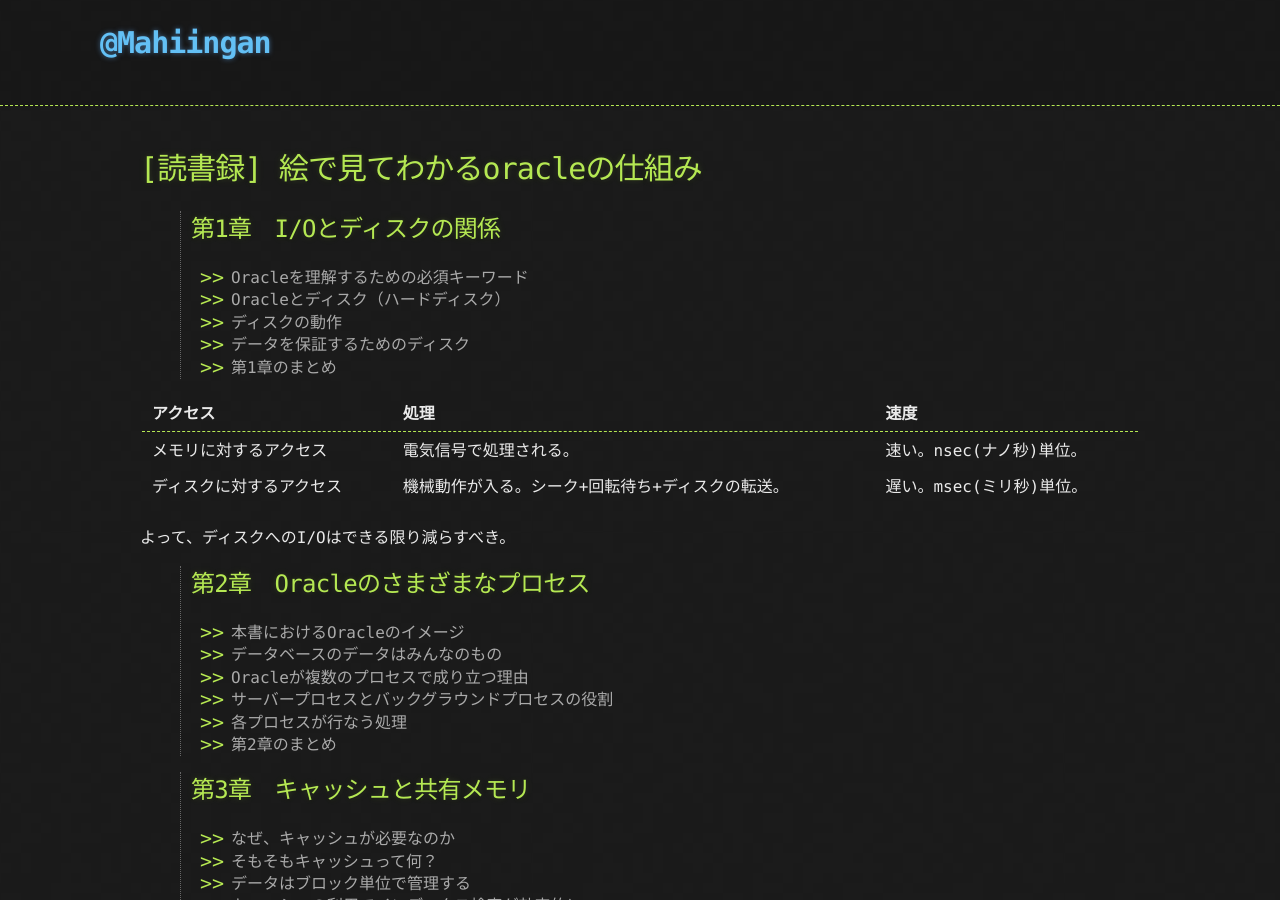
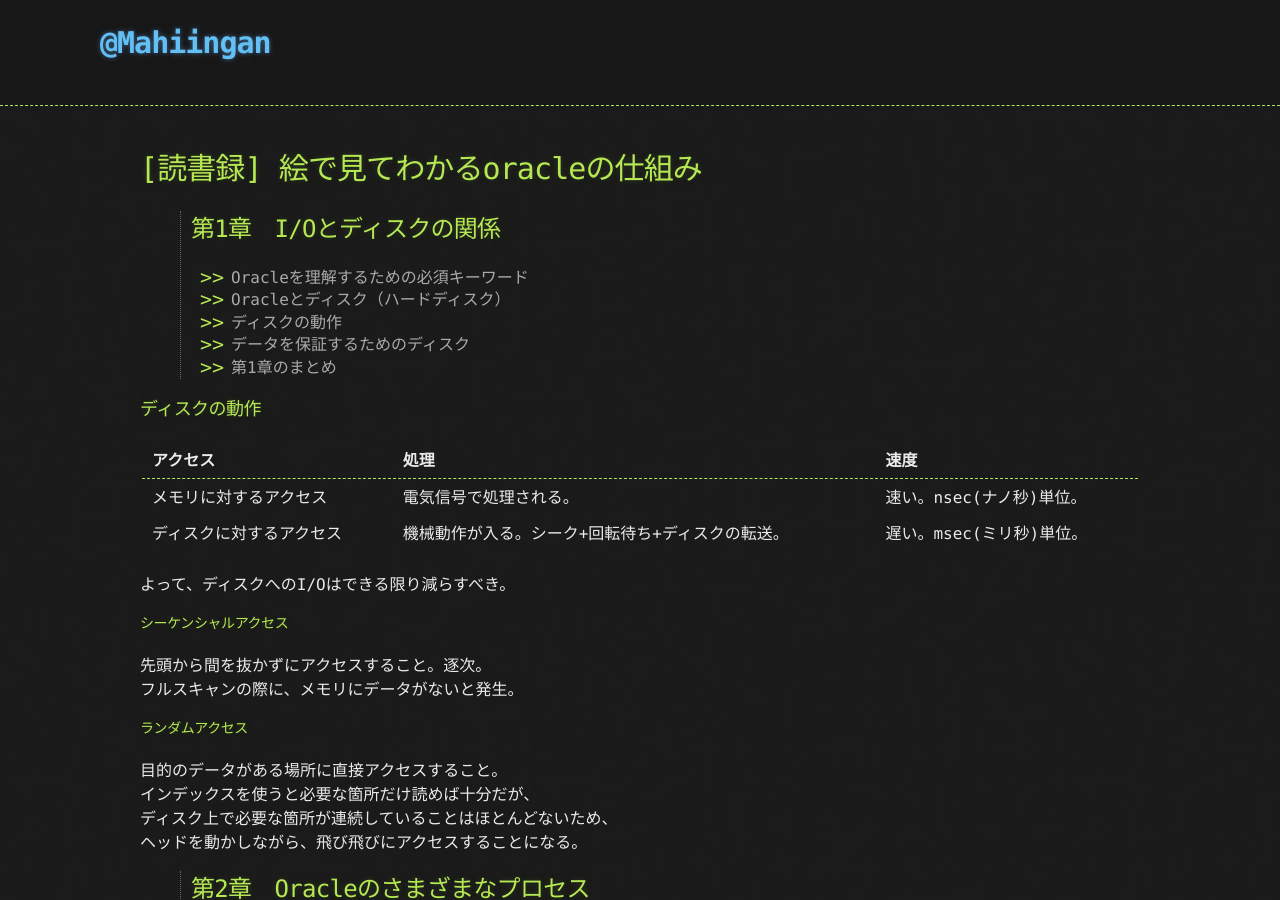
Before and after one commit to Mahiingan/Mahiingan.github.io, a Jekyll site: the page built from docs/readinglog/picture_by_look_at_understand_oracle_mechanism.md, in a window 1280 px wide and 900 px high. Built offline with Jekyll 4.4.1, drawn with Linux system fonts in a browser that asks for light colours; our own code applies the rules of GitHub Pages for plain Markdown files.

Commit message:
Update picture_by_look_at_understand_oracle_mechanism.md

```diff
--- a/docs/readinglog/picture_by_look_at_understand_oracle_mechanism.md
+++ b/docs/readinglog/picture_by_look_at_understand_oracle_mechanism.md
@@ -13,6 +13,8 @@ title: [読書録] 絵で見てわかるoracleの仕組み
 > - データを保証するためのディスク
 > - 第1章のまとめ
 
+### ディスクの動作
+
 |アクセス|処理|速度|
 |---|---|---|
 |メモリに対するアクセス|電気信号で処理される。|速い。nsec(ナノ秒)単位。|
@@ -20,6 +22,15 @@ title: [読書録] 絵で見てわかるoracleの仕組み
 
 よって、ディスクへのI/Oはできる限り減らすべき。
 
+#### シーケンシャルアクセス
+先頭から間を抜かずにアクセスすること。逐次。
+フルスキャンの際に、メモリにデータがないと発生。
+
+#### ランダムアクセス
+目的のデータがある場所に直接アクセスすること。
+インデックスを使うと必要な箇所だけ読めば十分だが、
+ディスク上で必要な箇所が連続していることはほとんどないため、
+ヘッドを動かしながら、飛び飛びにアクセスすることになる。
 
 > ## 第2章　Oracleのさまざまなプロセス
 >
```
